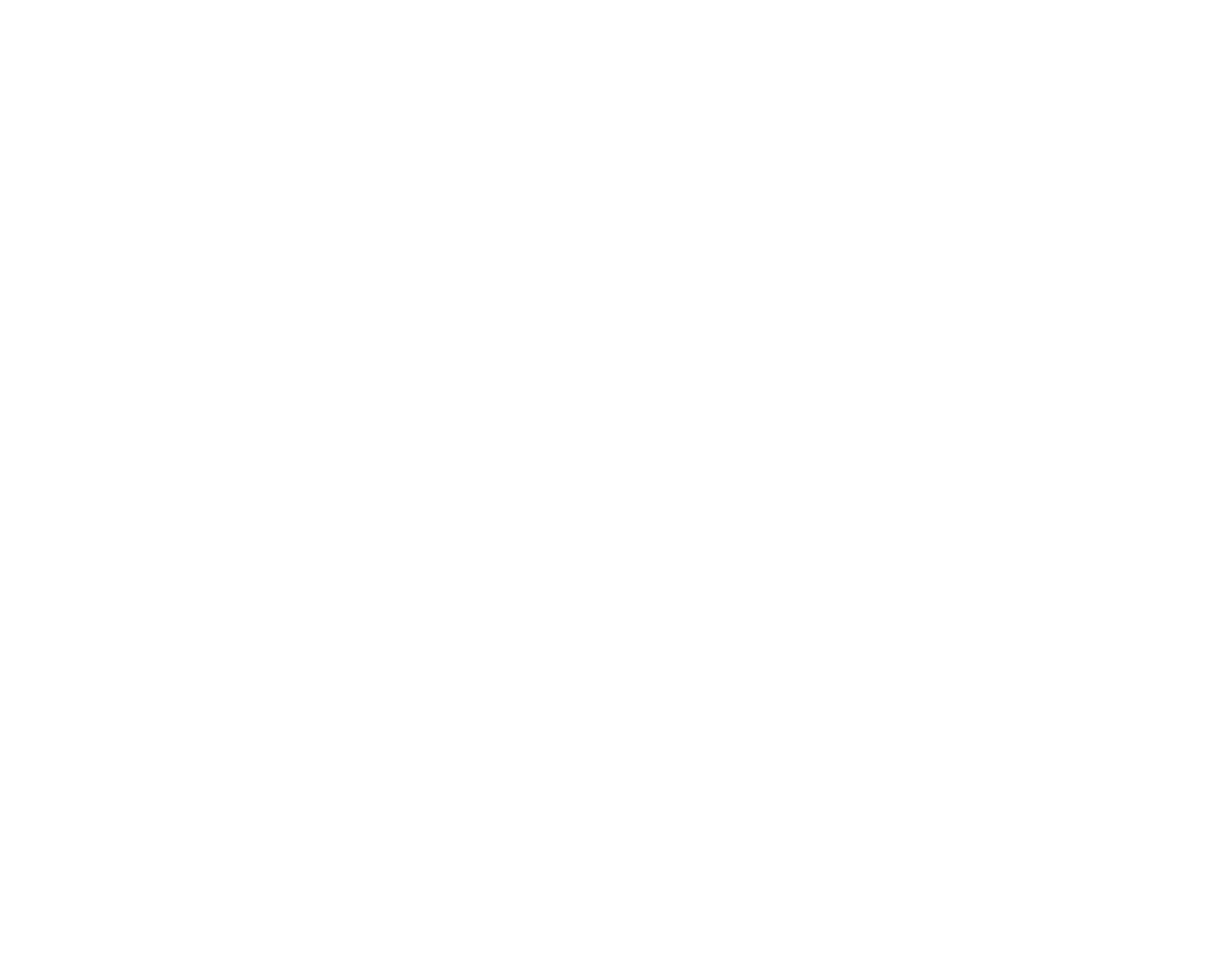
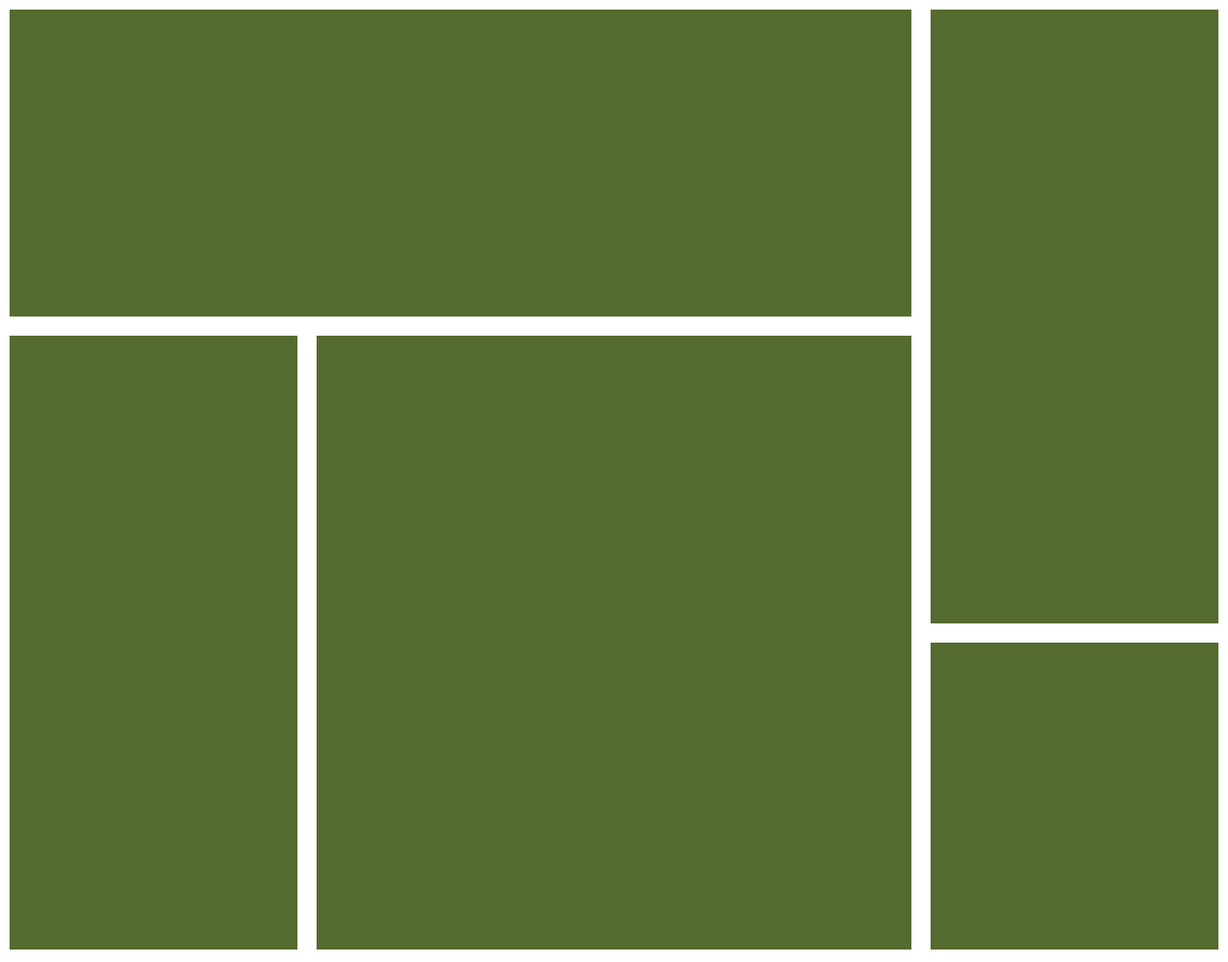
Before and after one commit to Gina-K/adaptive_image_grid, a plain HTML site: page index.html in a window 1280 px wide. Shown: the top 1003 px of the page at 96% size. Before the commit the page ends 800 px from the top, so only its background shows below. Drawn offline with Linux system fonts and the light colour scheme.

Commit message:
Add styles

```diff
--- a/index.html
+++ b/index.html
@@ -6,23 +6,39 @@
   <meta http-equiv="x-ua-compatible" content="ie=edge">
 
   <title>Тестовое задание. Задача 2 </title>
+
+  <link rel="stylesheet" href="styles.css">
 </head>
 <body>
 <main>
-  <div id="container-1-2-3">
-    <div id="img1"></div>
-    <div id="img2"></div>
-    <div id="img3"></div>
+  <div id="container-1-2-3" class="col-m-3 col-s-3">
+    <div class="img-container col-m-3 col-s-3">
+      <div id="img1" class="aspect-ratio-3-1"></div>
+    </div>
+    <div id="container-2" class="img-container col-m-1 col-s-1">
+      <div id="img2" class="aspect-ratio-1-2"></div>
+    </div>
+    <div id="container-3" class="img-container col-m-2 col-s-2">
+      <div id="img3" class="aspect-ratio-1-1"></div>
+    </div>
   </div>
 
-  <div id="container-4-5">
-    <div id="img4"></div>
-    <div id="img5"></div>
+  <div id="container-4-5" class="col-m-1 col-s-3">
+    <div class="img-container col-m-1 col-s-1">
+      <div id="img4" class="aspect-ratio-1-2"></div>
+    </div>
+    <div class="img-container col-m-1 col-s-2">
+      <div id="img5" class="aspect-ratio-1-1"></div>
+    </div>
   </div>
 
-  <div id="container-6-7">
-    <div id="img6"></div>
-    <div id="img7"></div>
+  <div id="container-6-7" class="col-m-4 col-s-3">
+    <div id="container-6" class="img-container col-m-3 col-s-3">
+      <div id="img6" class="aspect-ratio-3-1"></div>
+    </div>
+    <div id="container-7" class="img-container col-m-1 col-s-3">
+      <div id="img7" class="aspect-ratio-1-1"></div>
+    </div>
   </div>
 </main>
 </body>
--- /dev/null
+++ b/styles.css
@@ -0,0 +1,106 @@
+html {
+    box-sizing: border-box;
+}
+
+*,
+*:before,
+*:after {
+    box-sizing: inherit;
+}
+
+body {
+    margin: 0;
+}
+
+main {
+    display: block;
+    width: 100vw;
+}
+
+main::after {
+    display: table;
+    content: "";
+    clear: both;
+}
+
+#container-1-2-3,
+#container-6-7 {
+    float: left;
+}
+
+#container-4-5,
+#container-6,
+#container-7 {
+    float: right;
+}
+
+.img-container {
+    float: left;
+}
+
+[class*="aspect-ratio-"] {
+    height: 0;
+    margin: 10px;
+    background: darkolivegreen;
+}
+
+.aspect-ratio-1-1 {
+    padding-top: 100%;
+}
+
+.aspect-ratio-1-2 {
+    padding-top: 200%;
+}
+
+.aspect-ratio-3-1 {
+    padding-top: 33.33%;
+}
+
+/* Small phones */
+[class*="col-"] {
+    width: 100vw;
+}
+
+@media only screen and (min-width: 400px) {
+    /* Big phones */
+    .col-s-1 {
+        width: 33.33vw;
+    }
+
+    .col-s-2 {
+        width: 66.66vw;
+    }
+
+    .col-s-3 {
+        width: 100vw;
+    }
+
+    #container-2,
+    #container-3 {
+        float: right;
+    }
+}
+
+@media only screen and (min-width: 600px) {
+    /* Tablets */
+    .col-m-1 {
+        width: 25vw;
+    }
+
+    .col-m-2 {
+        width: 50vw;
+    }
+
+    .col-m-3 {
+        width: 75vw;
+    }
+
+    .col-m-4 {
+        width: 100vw;
+    }
+
+    #container-2,
+    #container-3 {
+        float: left;
+    }
+}
```
